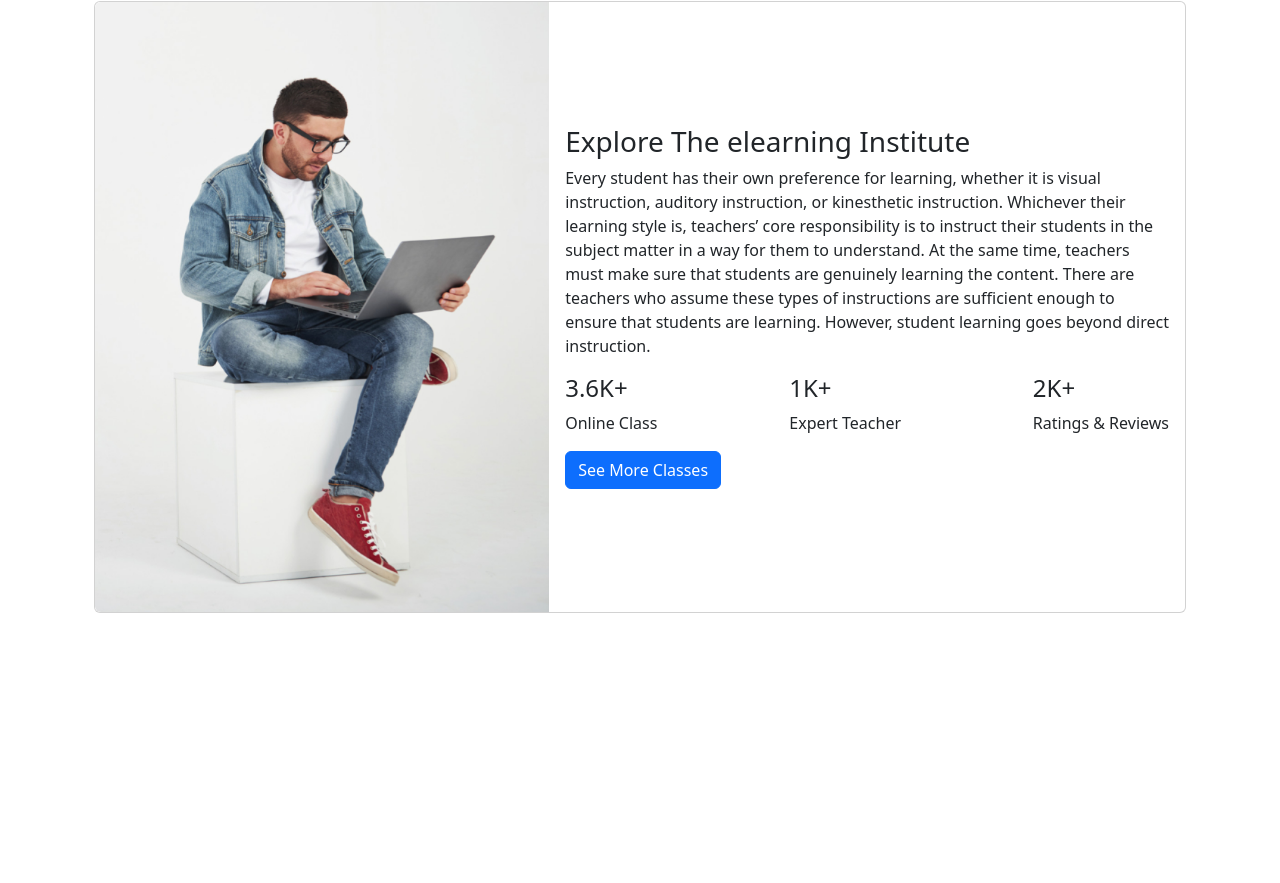
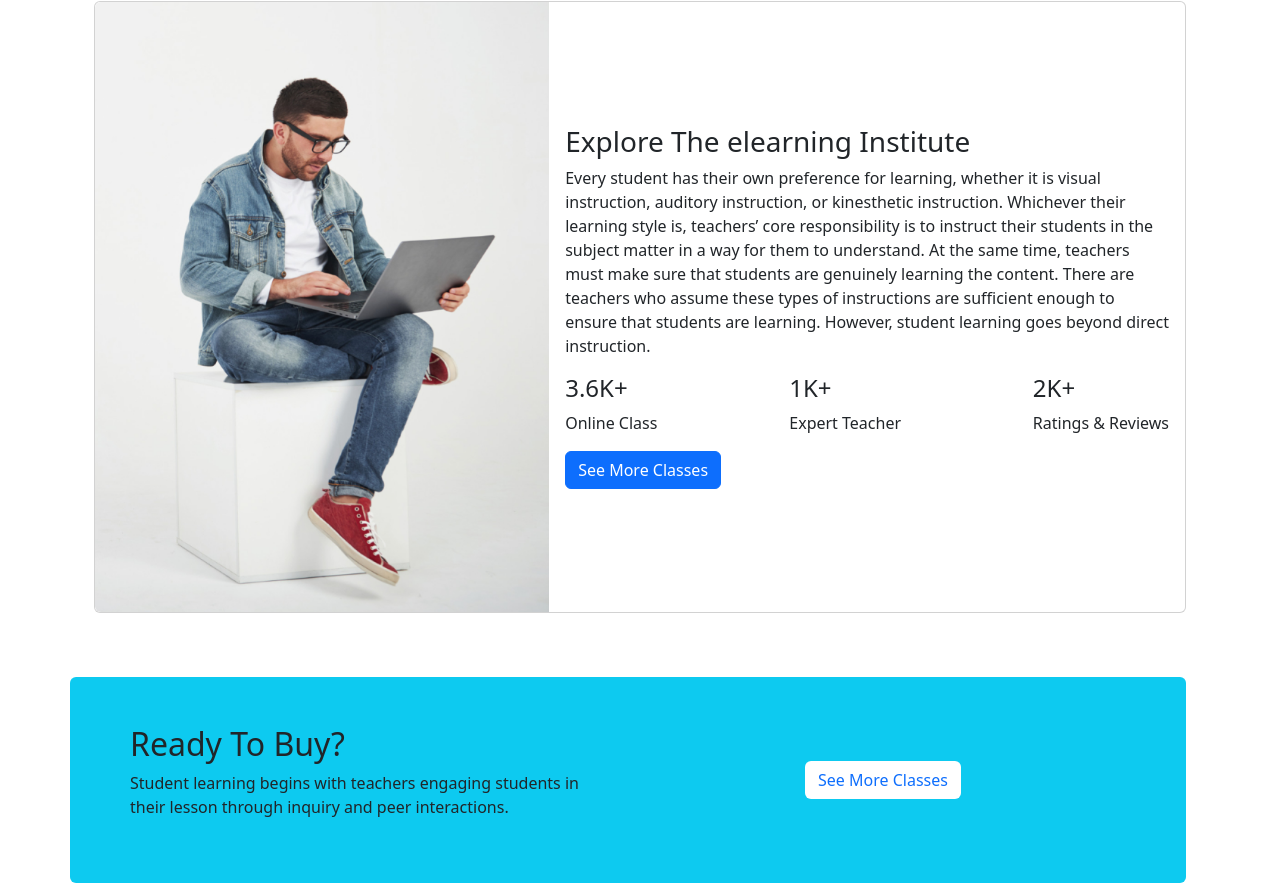
Before and after one commit to Sabbish99/assignment3, a plain HTML site: page index.html in a window 1280 px wide. Shown: the part 1577-2460 px from the top of the page. Before the commit the page ends 2206 px from the top, so only its background shows below. Drawn offline with Linux system fonts and the light colour scheme.

Commit message:
ready to

```diff
--- a/index.html
+++ b/index.html
@@ -227,10 +227,10 @@
         <div class="container mt-5 pt-5 d-flex justify-content-center col-lg-12">
             <div class="card mb-3">
                 <div class=" row g-0">
-                    <div class=" col-lg-5 col-md-5 ">
+                    <div class=" col-lg-5 col-md-5 col-sm-12">
                         <img src="images/working.png" class="img-fluid rounded-start" alt="...">
                     </div>
-                    <div class="col-lg-7 col-md-7 d-flex align-items-center">
+                    <div class="col-lg-7 col-md-7 col-sm-12 d-flex align-items-center">
                         <div class="card-body">
                             <h3 class="card-title">Explore The elearning
                                 Institute</h3>
@@ -262,6 +262,21 @@
             </div>
         </div>
 
+
+        <!-- ready to join? -->
+        <section class="container row d-flex align-items-center justify-content-between rounded p-5 mt-5 bg-info">
+            <div class="col-lg-6 col-md-12 col-sm-12  ">
+                <div>
+                    <h2>Ready To Buy?</h2>
+                    <p>Student learning begins with teachers engaging students in their lesson through inquiry and peer
+                        interactions.</p>
+                </div>
+
+            </div>
+            <div class="col-lg-6 col-md-12 col-sm-12 d-flex align-items-center justify-content-center">
+                <button type="button" class="btn  bg-white text-primary">See More Classes</button>
+            </div>
+        </section>
     </main>
 
     <!-- bootstrap script -->
```
